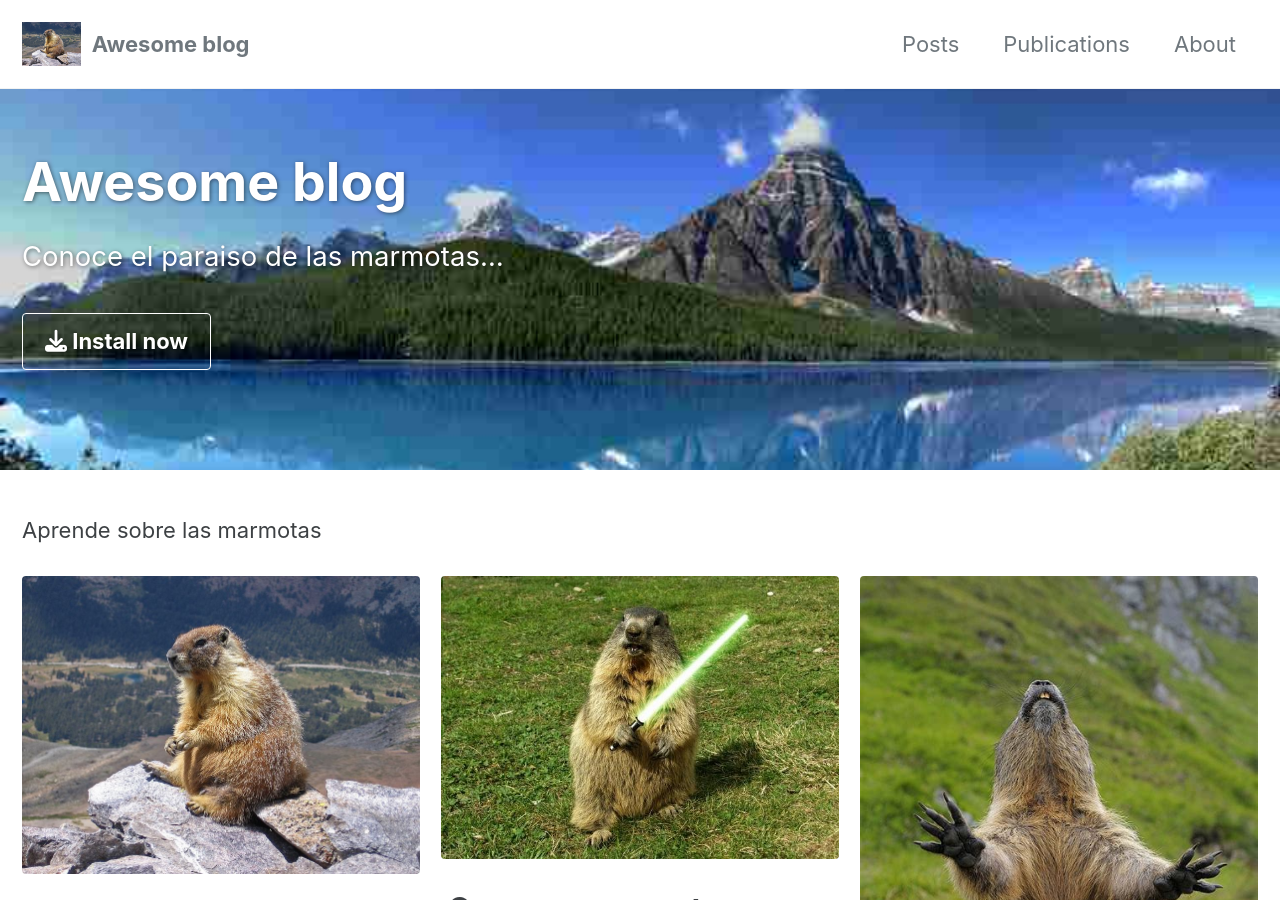
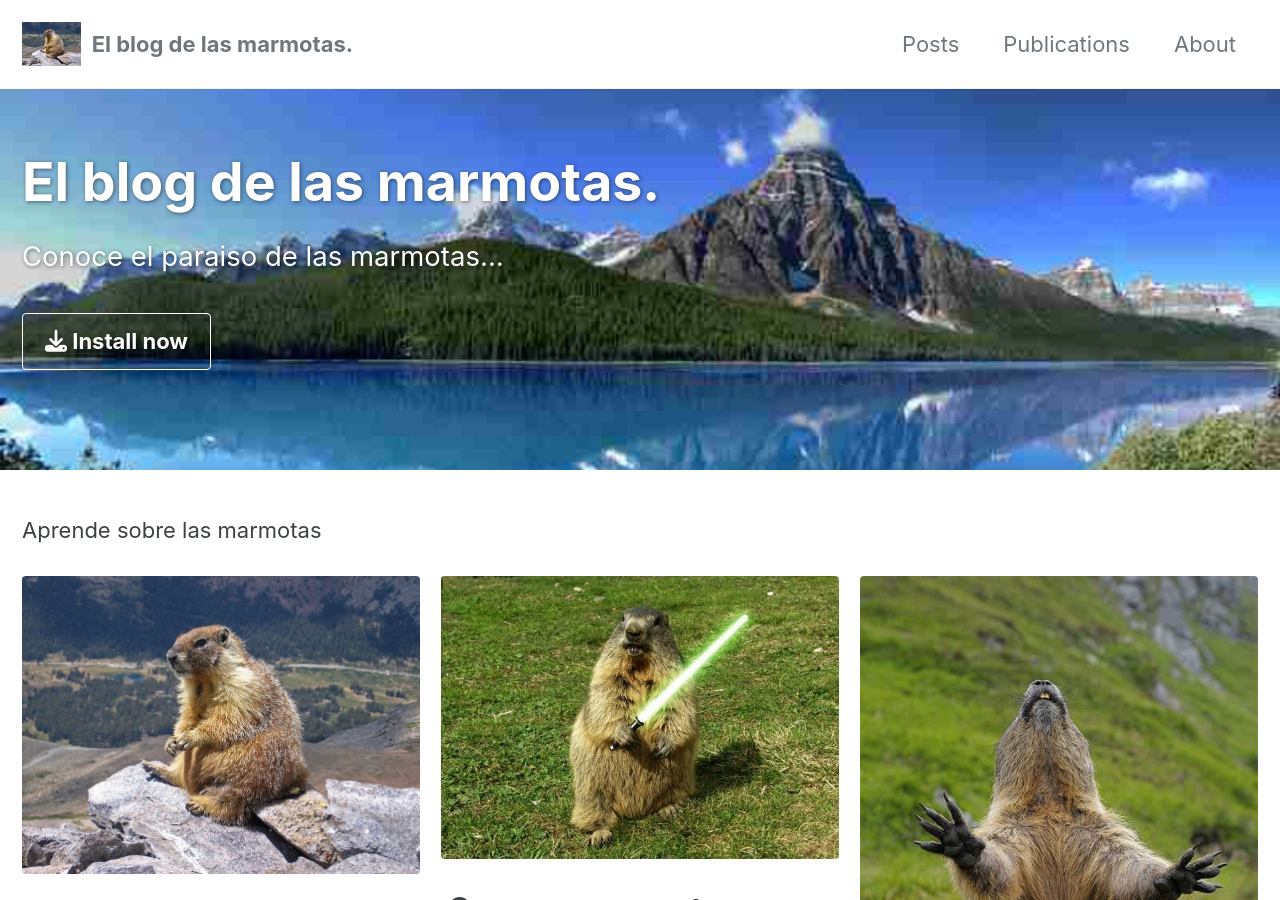
Before and after one commit to JuditSastre/test_blog, a Jekyll site: the page built from _pages/home.md, in a window 1280 px wide and 900 px high. Built offline with Jekyll 4.4.1, drawn with Linux system fonts in a browser that asks for light colours; cached includes are drawn as plain includes; nearby versions of some CDN libraries.

Commit message:
Update _config.yml

```diff
--- a/_config.yml
+++ b/_config.yml
@@ -16,7 +16,7 @@ minimal_mistakes_skin    : "default" # "air", "aqua", "contrast", "dark", "dirt"
 
 # Site Settings
 locale                   : "en-US"
-title                    : "Awesome blog"
+title                    : "El blog de las marmotas."
 title_separator          : "-"
 subtitle                 : # site tagline that appears below site title in masthead
 name                     : "Your Name"
```
